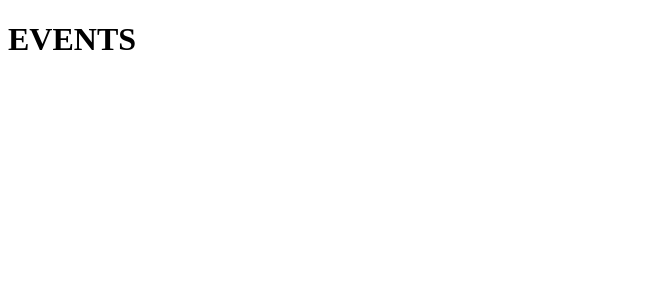
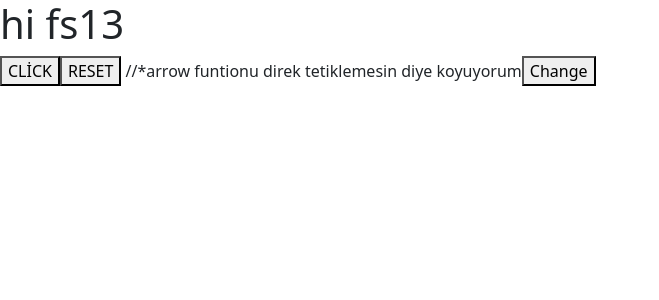
Before and after one commit to nurantezer/react, a React (Create React App) app in the folder 04_events-useStateHook/: page / in a window 1280 px wide. Shown: the top 300 px of the page, without its empty margins (0-659 px from the left). Built offline with nearby package versions, Linux system fonts and the light colour scheme.

Commit message:
classcompanent

```diff
--- a/04_events-useStateHook/package.json
+++ b/04_events-useStateHook/package.json
@@ -3,6 +3,7 @@
   "version": "0.1.0",
   "private": true,
   "dependencies": {
+    "bootstrap": "^5.2.3",
     "react": "^18.2.0",
     "react-dom": "^18.2.0",
     "react-scripts": "5.0.1"
--- a/04_events-useStateHook/src/App.js
+++ b/04_events-useStateHook/src/App.js
@@ -1,7 +1,8 @@
+import Event from "./components/1-events/Event"
 function App() {
   return (
     <div>
-      <h1>EVENTS</h1>
+      <Event/>
     </div>
   )
 }
--- /dev/null
+++ b/04_events-useStateHook/src/components/1-events/Event.jsx
@@ -0,0 +1,31 @@
+
+
+const Event = () => {
+    //*statik değişken olarak kabul ediyor
+    let text = "hi fs13"
+    const handleClick = () =>{
+        alert("Hi events")
+
+    }
+
+    const handleReset = (msg) => {
+      console.log(msg);
+    };
+
+    function degistir(){
+        text = "hello react"
+    }
+  return (
+    <div>
+        <h1>{text}</h1>
+        <button onClick={handleClick}>
+            CLİCK
+        </button>
+
+        <button onClick={() =>handleReset("please")}>RESET</button> //*arrow funtionu direk tetiklemesin diye koyuyorum
+        <button onClick={degistir}>Change</button>
+    </div>
+  )
+}
+
+export default Event
--- a/04_events-useStateHook/src/index.js
+++ b/04_events-useStateHook/src/index.js
@@ -1,6 +1,6 @@
 import React from "react";
 import ReactDOM from "react-dom/client";
 import App from "./App";
-
+import "bootstrap/dist/css/bootstrap.min.css";
 const root = ReactDOM.createRoot(document.getElementById("root"));
 root.render(<App />);
```
Also changed, not shown: 04_events-useStateHook/src/components/2-classComponent/Counter.jsx (added, +14 -0 lines), 1 other file (tests, documents, lock files or other folders).
